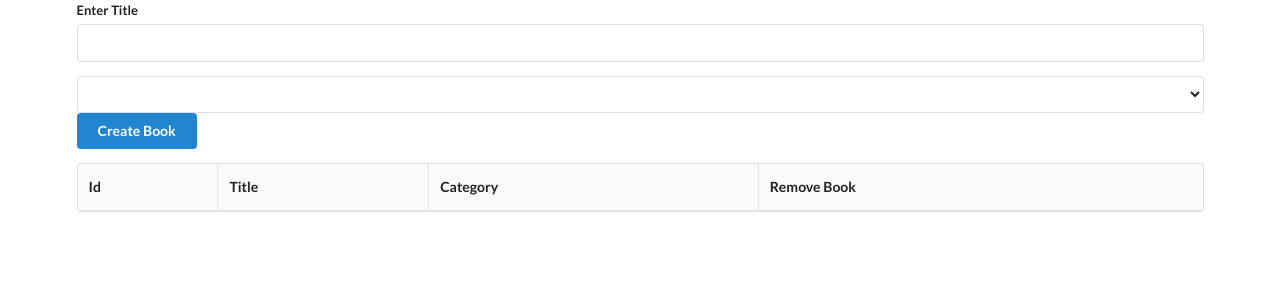
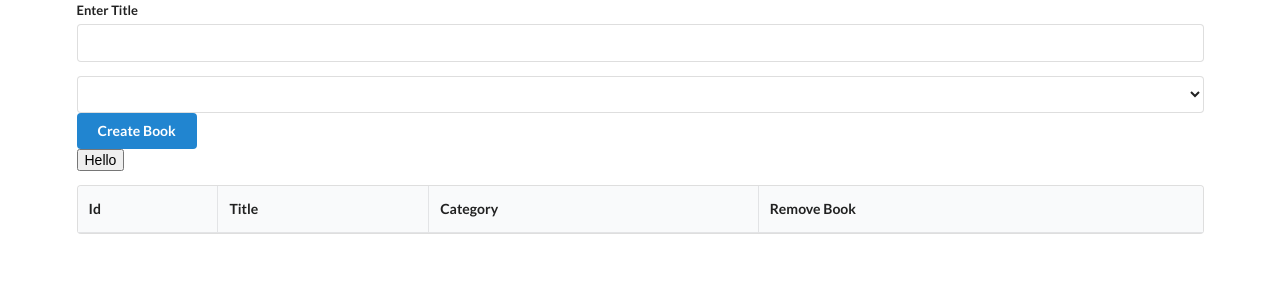
Before and after one commit to SamroodAli/magic-books, a React (Create React App) app: page / in a window 1280 px wide. Shown: the top 300 px of the page. Built offline with nearby package versions, Linux system fonts and the light colour scheme.

Commit message:
Category:Filter create and render category filter

```diff
--- a/src/components/App.jsx
+++ b/src/components/App.jsx
@@ -1,9 +1,11 @@
 import BooksForm from '../containers/BooksFormContainer';
 import BooksList from '../containers/BooksListContainer';
+import CategoryFilter from '../containers/CategoryFilterContainer';
 
 const App = () => (
   <div className="ui container">
     <BooksForm />
+    <CategoryFilter />
     <BooksList />
   </div>
 );
--- /dev/null
+++ b/src/containers/CategoryFilterContainer.jsx
@@ -0,0 +1,11 @@
+// import CategoryFilter from '../components/categoryFilter';
+import useActions from '../hooks/useActions';
+
+const CategoryFilterContainer = () => {
+  const { changeFilter } = useActions();
+  return (
+    <button type="button" onClick={() => changeFilter('Action')}>Hello</button>
+  );
+};
+
+export default CategoryFilterContainer;
```
